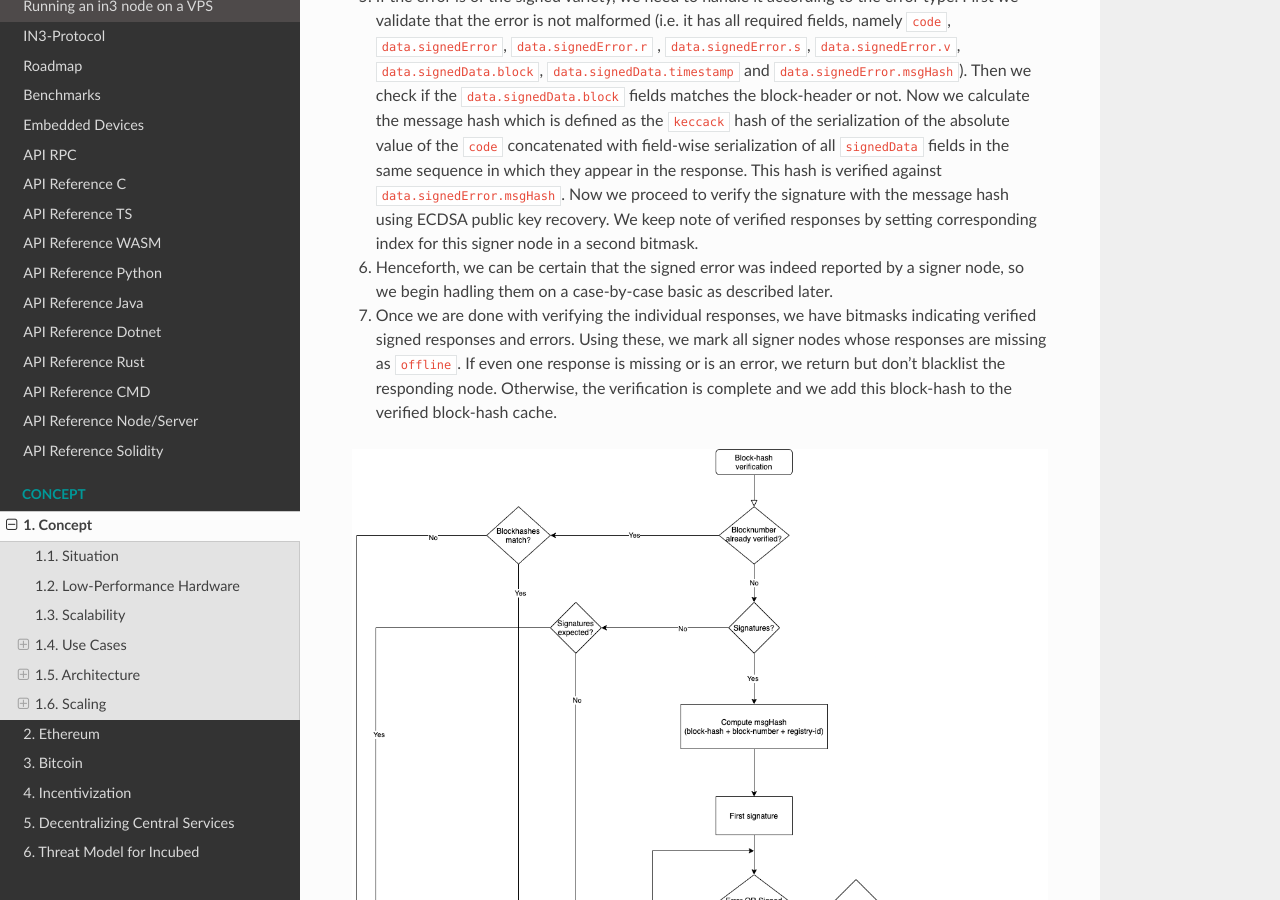
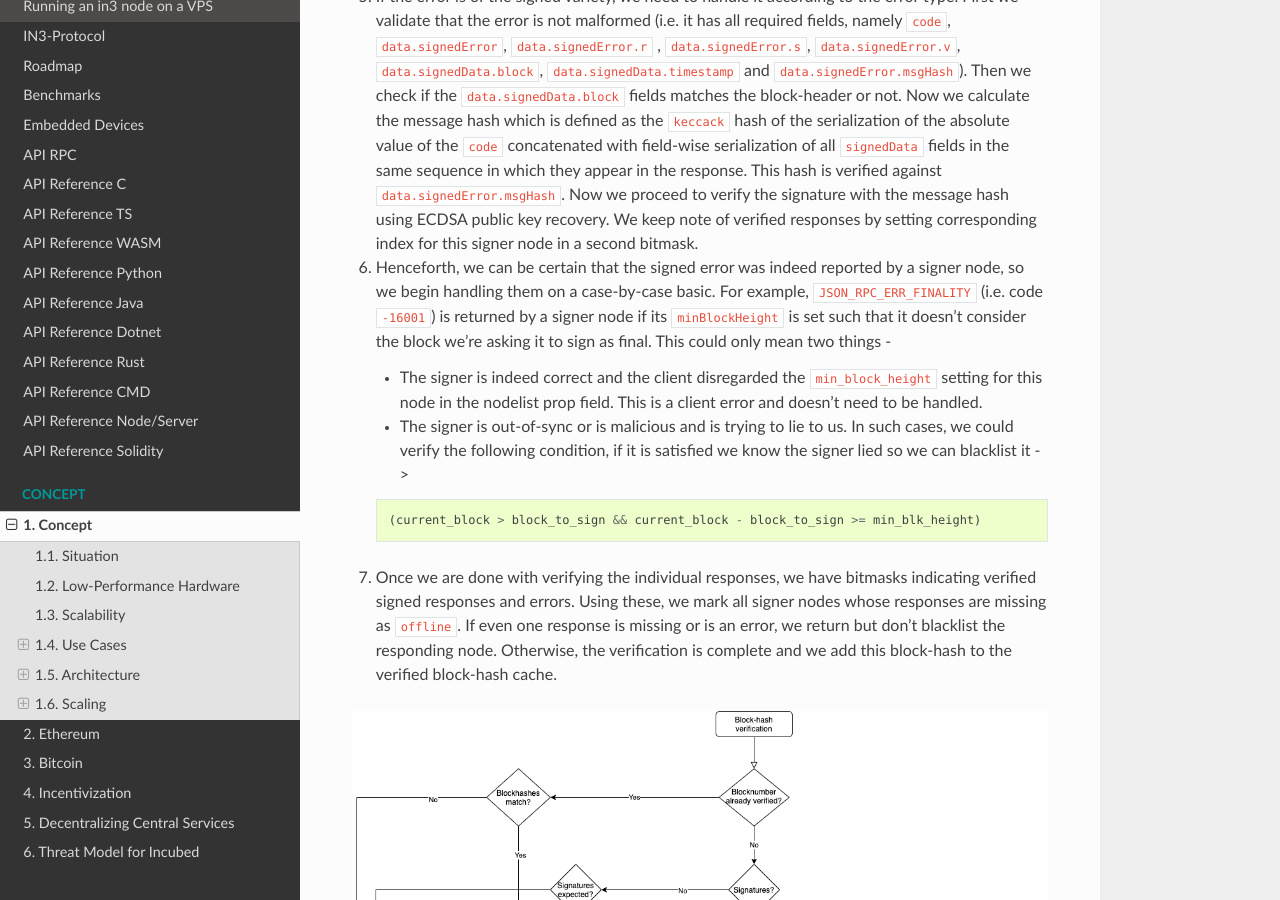
Before and after one commit to blockchainsllc/in3-docs, a Sphinx documentation site: the page built from docs/intro.md, in a window 1280 px wide and 900 px high, scrolled down 9360 px. Built offline with Sphinx 7.4.7 and the Read the Docs theme 2.0.0, drawn with Linux system fonts in a browser that asks for light colours.

Commit message:
Add documentation for signed error example

````diff
--- a/docs/intro.md
+++ b/docs/intro.md
@@ -296,8 +296,17 @@ errors as shown below.
    the signature with the message hash using ECDSA public key recovery. We keep note of verified responses by setting
    corresponding index for this signer node in a second bitmask.
 
-6. Henceforth, we can be certain that the signed error was indeed reported by a signer node, so we begin hadling them on
-   a case-by-case basic as described later.
+6. Henceforth, we can be certain that the signed error was indeed reported by a signer node, so we begin handling them on
+   a case-by-case basic. For example, `JSON_RPC_ERR_FINALITY` (i.e. code `-16001`) is returned by a signer node if its
+   `minBlockHeight` is set such that it doesn't consider the block we're asking it to sign as final.
+   This could only mean two things -
+   * The signer is indeed correct and the client disregarded the `min_block_height` setting for this node in the nodelist
+    prop field. This is a client error and doesn't need to be handled.
+   * The signer is out-of-sync or is malicious and is trying to lie to us. In such cases, we could verify the following
+    condition, if it is satisfied we know the signer lied so we can blacklist it ->
+    ```
+    (current_block > block_to_sign && current_block - block_to_sign >= min_blk_height)
+    ```
 
 7. Once we are done with verifying the individual responses, we have bitmasks indicating verified signed responses and
    errors. Using these, we mark all signer nodes whose responses are missing as `offline`. If even one response is
````
